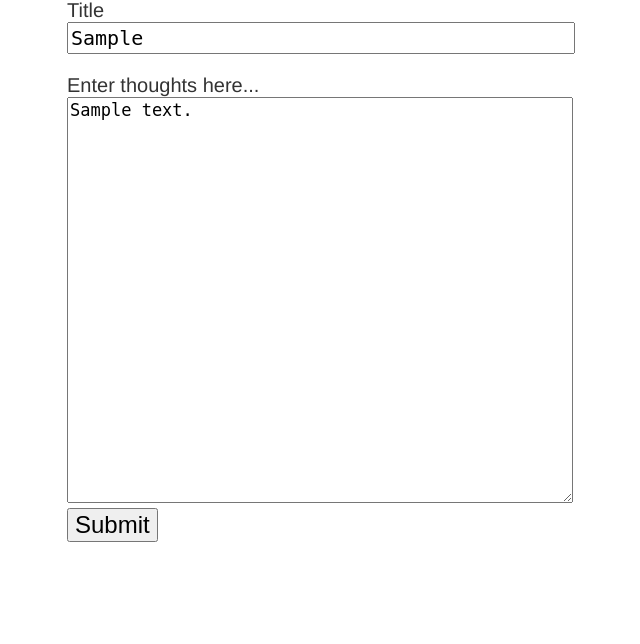
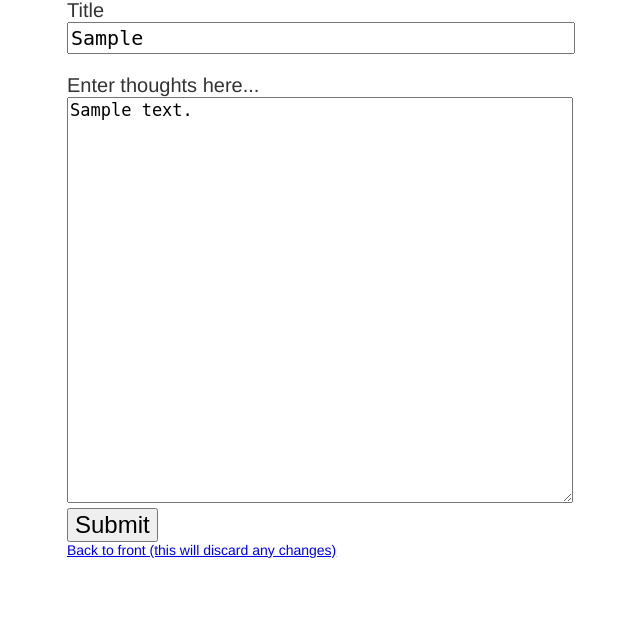
Before and after one commit to twprobasco/theblog, a Python web app: template templates/newpost.html in a window 1280 px wide. Shown: the part 86-730 px from the top of the page, without its empty margins (173-813 px from the left). Run offline with Jinja, Linux system fonts and the light colour scheme; the template is opened without the code that fills it: most values are stand-ins (such as "Sample title", 1, 10 or a date in 2020).

Commit message:
added a link to the front page

```diff
--- a/templates/newpost.html
+++ b/templates/newpost.html
@@ -16,4 +16,6 @@
 
 	<input type="submit">
 </form>
+
+<a href="front">Back to front (this will discard any changes)</a>
 {% endblock %}
```
